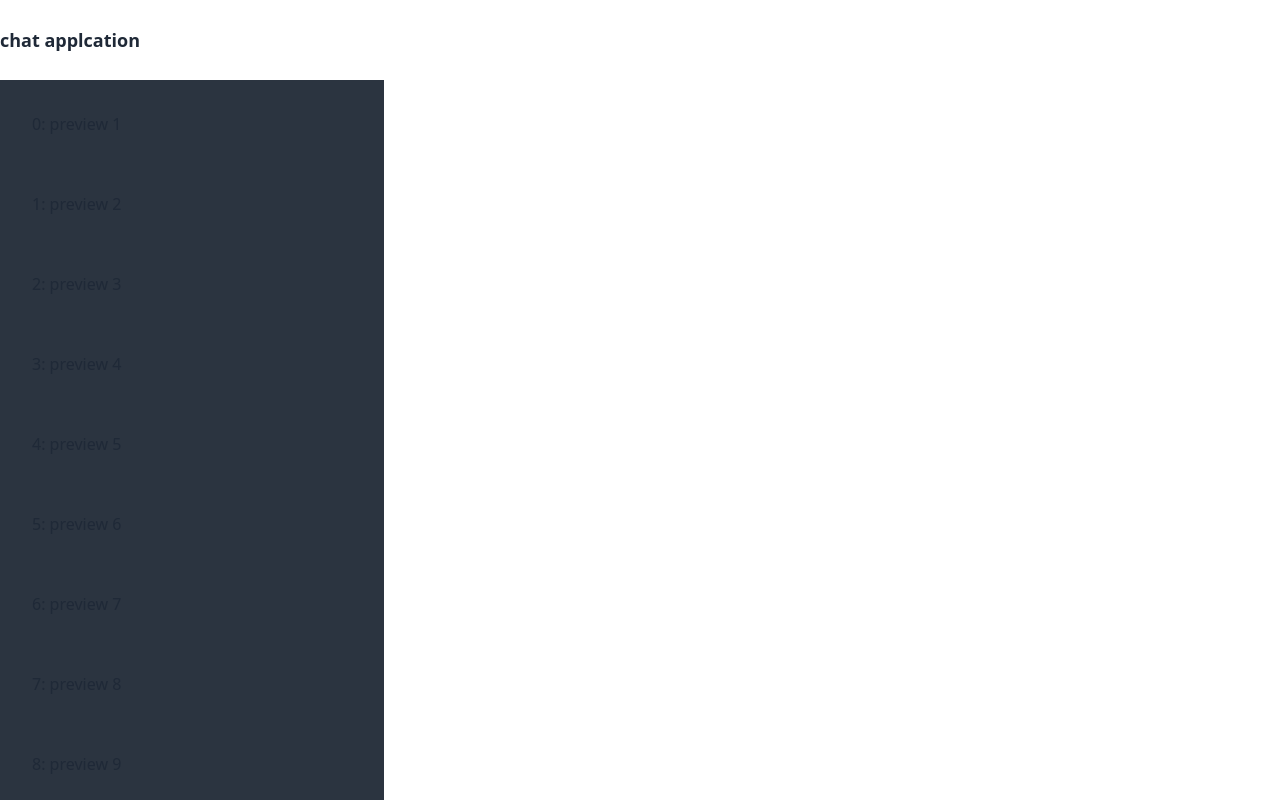
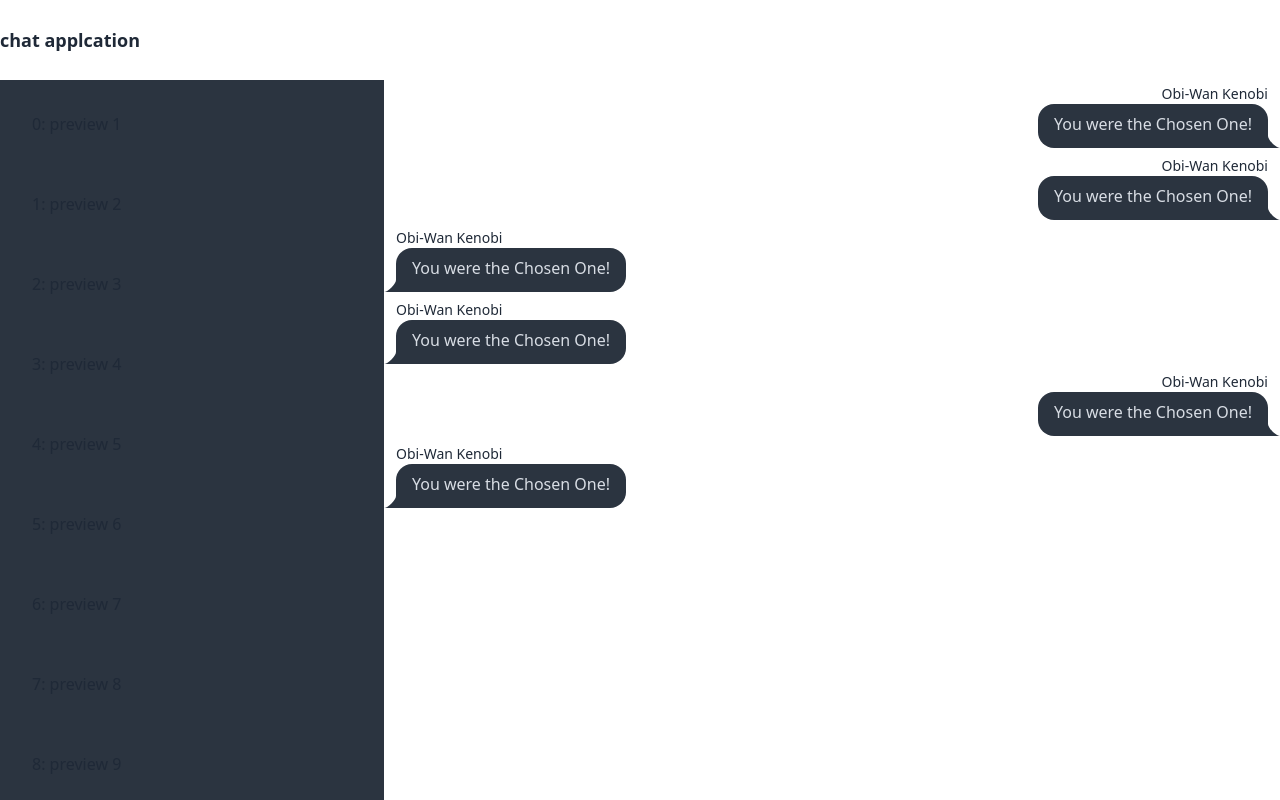
Before and after one commit to ReadyCodeToUse/go-svelte-websocket-chat, a SvelteKit app in the folder client/: page / in a window 1280 px wide. Built offline with nearby package versions, Linux system fonts and the light colour scheme.

Commit message:
[ADD] chat bubbles

```diff
--- /dev/null
+++ b/client/src/lib/components/conversation.svelte
@@ -0,0 +1,13 @@
+<script>
+    /** @type {boolean} */
+    export let sender
+</script>
+
+<div class="chat {sender ? 'chat-end' : 'chat-start'}">
+	<div class="chat-header">
+		Obi-Wan Kenobi
+		<!-- <time class="text-xs opacity-50">2 hours ago</time> -->
+	</div>
+	<div class="chat-bubble">You were the Chosen One!</div>
+	<!-- <div class="chat-footer opacity-50">Seen</div> -->
+</div>
--- a/client/src/routes/+page.svelte
+++ b/client/src/routes/+page.svelte
@@ -1,5 +1,6 @@
 <script>
-	import Preview from '$lib/components/preview.svelte';
+	import Conversation from '$lib/components/conversation.svelte';
+import Preview from '$lib/components/preview.svelte';
 	import { onMount } from 'svelte';
 
 	const titles = [
@@ -70,6 +71,14 @@
 			</a>
 		{/each}
 	</div>
+	<div class="col-start-4 col-span-full row-start-2">
+		<Conversation sender={true}/>
+		<Conversation sender={true}/>
+		<Conversation sender={false}/>
+		<Conversation sender={false}/>
+		<Conversation sender={true}/>
+		<Conversation sender={false}/>
+	</div>
 </main>
 
 <!-- <script>
```
